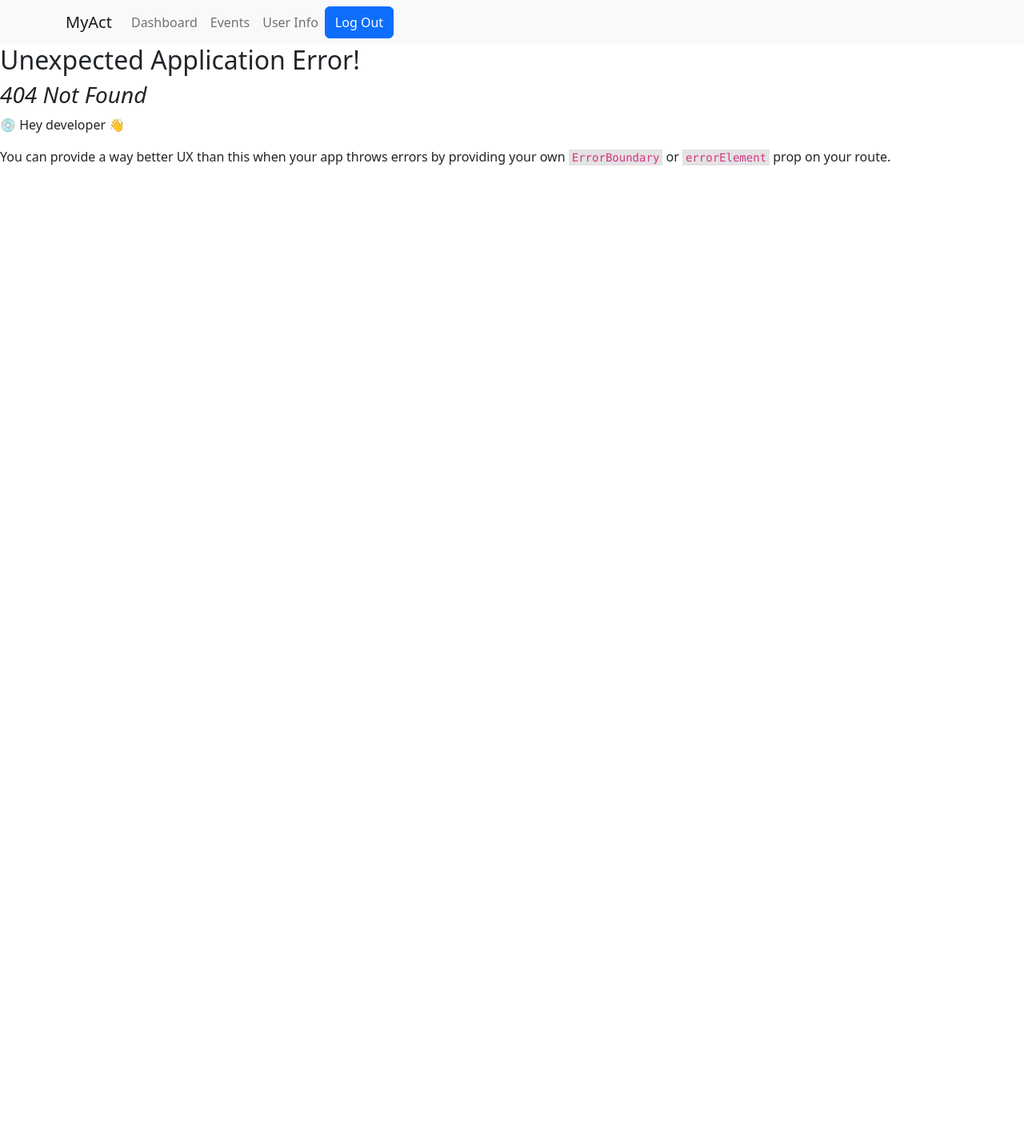
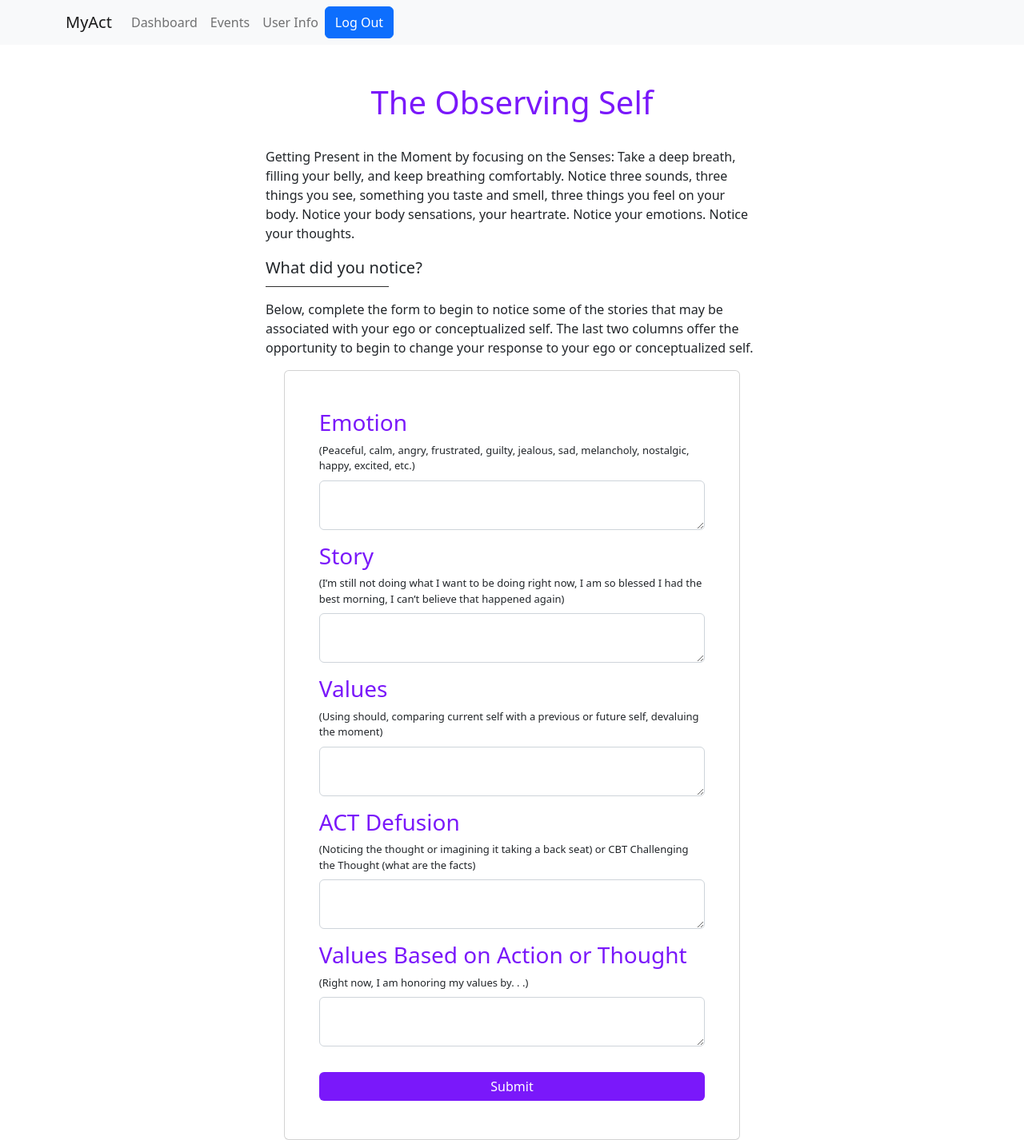
Before and after one commit to DomJF45/my-act, a React (Create React App) app in the folder client/: page /dashboard/processes/self/the-observing-self in a window 1280 px wide. Before the commit this address had no page. Shown: the whole page at 80% size. Before the commit the page ends 800 px from the top, so only its background shows below. Built offline with nearby package versions, Linux system fonts and the light colour scheme.

Commit message:
finished observer task

```diff
--- a/client/src/App.js
+++ b/client/src/App.js
@@ -27,6 +27,7 @@ import FullNavbar from './components/navbar/FullNavbar';
 import Breathing from './components/processes/present/Breathing';
 import CardSort from './components/processes/values/CardSort';
 import GoalSetting from './components/processes/commitment/GoalSetting';
+import ObservingSelf from './components/processes/self/ObservingSelf';
 
 
 function App() {
@@ -92,6 +93,10 @@ function App() {
       element: <Self />
     },
     {
+      path: "/dashboard/processes/self/the-observing-self",
+      element: <ObservingSelf />
+    },
+    {
       path: "/dashboard/processes/defusion",
       element: <Defusion />
     },
--- a/client/src/components/processes/commitment/FormPage.jsx
+++ b/client/src/components/processes/commitment/FormPage.jsx
@@ -43,7 +43,7 @@ const FormPage = ({ formId, handleSubmit, setFormData }) => {
   }
 
   return (
-    <Form id='smart-from' onSubmit={handleFormSubmit}>
+    <Form onSubmit={handleFormSubmit}>
     <Form.Group>
         <div>
 
--- /dev/null
+++ b/client/src/components/processes/self/ObserverForm.jsx
@@ -0,0 +1,73 @@
+import React, { useState } from 'react'
+import { Form, Button, Card } from 'react-bootstrap';
+
+const ObserverForm = () => {
+
+  const [dataState, setDataState] = useState({
+    emotion: '',
+    story: '',
+    values: '',
+    act: '',
+    basedAction: ''
+  })
+
+  const handleChange = (e) => {
+
+    const value = e.target.value;
+
+    setDataState({
+      ...dataState,
+      [e.target.name]: value
+    })
+
+  }
+
+  const handleSubmit = (e) => {
+    e.preventDefault();
+    console.log(dataState);
+  }
+
+  return (
+    <Card id='smart-card' className='w-50 m-0 p-3'>
+      <Form onSubmit={handleSubmit}>
+        <Form.Group>
+          <div className='form-container'>
+            <Form.Label value={dataState.emotion}>
+              <h3 style={{color: '#7a18fa'}}>Emotion</h3>
+              <p className='form-example'>(Peaceful, calm, angry, frustrated, guilty, jealous, sad, melancholy, nostalgic, happy, excited, etc.)</p>
+            </Form.Label>
+            <Form.Control name='emotion' onChange={handleChange} type='text'  className='mb-3' as='textarea' />
+            <Form.Label value={dataState.story}>
+              <h3 style={{color: '#7a18fa'}}>Story</h3>
+              <p className='form-example'>(I’m still not doing what I want to be doing right now, I am so blessed I had the best morning, I can’t believe that happened again)</p>
+            </Form.Label>
+            <Form.Control name='story' onChange={handleChange} type='text'  className='mb-3' as='textarea' />
+            <Form.Label value={dataState.values}>
+              <h3 style={{color: '#7a18fa'}}>Values</h3>
+              <p className='form-example'> (Using should, comparing current self with a previous or future self, devaluing the moment)</p>
+            </Form.Label>
+            <Form.Control name='values' onChange={handleChange} type='text'  className='mb-3' as='textarea' />
+            <Form.Label value={dataState.act}>
+              <h3 style={{color: '#7a18fa'}}>ACT Defusion</h3>
+              <p className='form-example'>(Noticing the thought or imagining it taking a back seat) or CBT Challenging the Thought (what are the facts)</p>
+            </Form.Label>
+            <Form.Control name='act' onChange={handleChange} type='text'  className='mb-3' as='textarea' />
+            <Form.Label value={dataState.basedAction}>
+              <h3 style={{color: '#7a18fa'}}>Values Based on Action or Thought</h3>
+              <p className='form-example'> (Right now, I am honoring my values by. . .)</p>
+            </Form.Label>
+            <Form.Control name="basedAction" onChange={handleChange} type='text'  className='mb-3' as='textarea' />
+            <Button type='submit' style={{
+            backgroundColor: '#7a18fa',
+            border: '1px #7a18fa',
+            width: '100%',
+            marginTop: '1rem'
+          }}>Submit</Button>
+          </div>
+        </Form.Group>
+      </Form>
+    </Card>
+  )
+}
+
+export default ObserverForm
--- /dev/null
+++ b/client/src/components/processes/self/ObservingSelf.jsx
@@ -0,0 +1,36 @@
+import React from 'react'
+import ObserverForm from './ObserverForm'
+import '../../../styles/processes/Self.css';
+
+const ObservingSelf = () => {
+  return (
+    <>
+
+
+    <div id='self-exercise' className='container w-50 mt-5'>
+      <h1 style={{color: "#7a18fa", textAlign: 'center', marginBottom: '2rem'}}>The Observing Self</h1>
+      <p>Getting Present in the Moment by focusing on the Senses: Take a deep breath, filling your belly, and keep breathing comfortably. Notice three
+      sounds, three things you see, something you taste and smell, three things you feel on your body. Notice your body sensations, your heartrate.
+      Notice your emotions. Notice your thoughts.</p>
+      <p className='lead mb-2'>What did you notice?</p>
+      <div id='obs-divider' style={{
+        height: '1px',
+        backgroundColor: '#303030',
+        padding: 0,
+        margin: 0
+      }}></div>
+      <p className='mt-3'>Below, complete the form to begin to notice some of the stories that may be associated with your ego or conceptualized self. The last two
+      columns offer the opportunity to begin to change your response to your ego or conceptualized self.</p>
+      {/* Form Component here*/}
+
+
+
+    </div>
+    <div className='container d-flex justify-content-center p-0'>
+      <ObserverForm />
+    </div>
+    </>
+  )
+}
+
+export default ObservingSelf
--- a/client/src/components/processes/self/Self.jsx
+++ b/client/src/components/processes/self/Self.jsx
@@ -1,5 +1,6 @@
 import React from 'react'
 import YoutubeEmbed from '../../util/video/YoutubeEmbed'
+import GoToExercise from '../../util/directory/GoToExercise';
 
 const Self = () => {
   return (
@@ -15,6 +16,7 @@ const Self = () => {
           <h3>All about the Self:</h3>
           <p>Lorem ipsum dolor sit amet, consectetur adipiscing elit, sed do eiusmod tempor incididunt ut labore et dolore magna aliqua. Ut enim ad minim veniam, quis nostrud exercitation ullamco laboris nisi ut aliquip ex ea commodo consequat. Duis aute irure dolor in reprehenderit in voluptate velit esse cillum dolore eu fugiat nulla pariatur. Excepteur sint occaecat cupidatat non proident, sunt in culpa qui officia deserunt mollit anim id est laborum.</p>
         </div>
+        <GoToExercise page={'the-observing-self'} />
       </div>
     </>
   )
--- /dev/null
+++ b/client/src/styles/processes/Self.css
@@ -0,0 +1,13 @@
+#obs-divider {
+  width: 25%;
+}
+
+@media screen and (max-width: 1030px) {
+  #self-exercise {
+    width: 90% !important;
+  }
+  #obs-divider {
+    width: 60%;
+  }
+
+}
```
Also changed, not shown: 1 other file (tests, documents, lock files or other folders).
